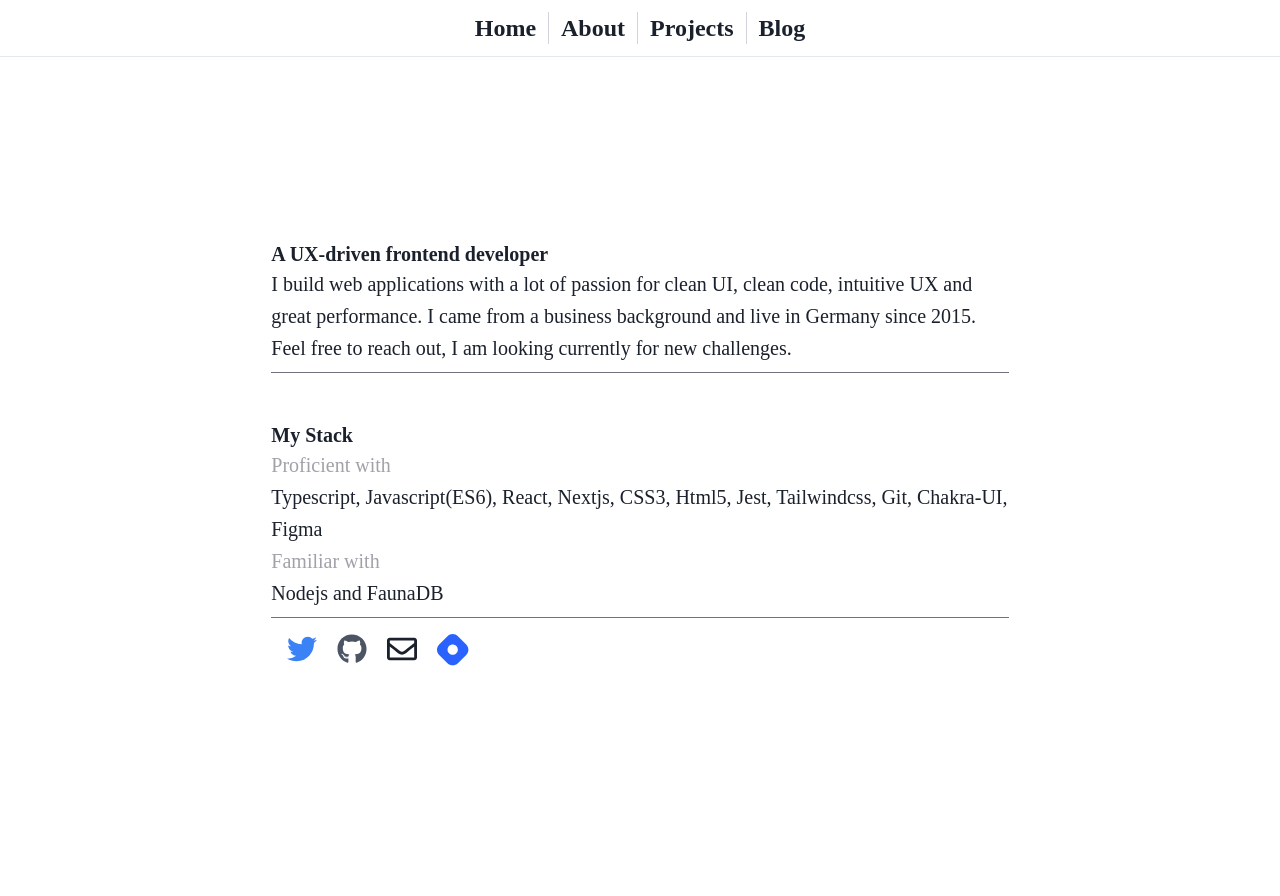
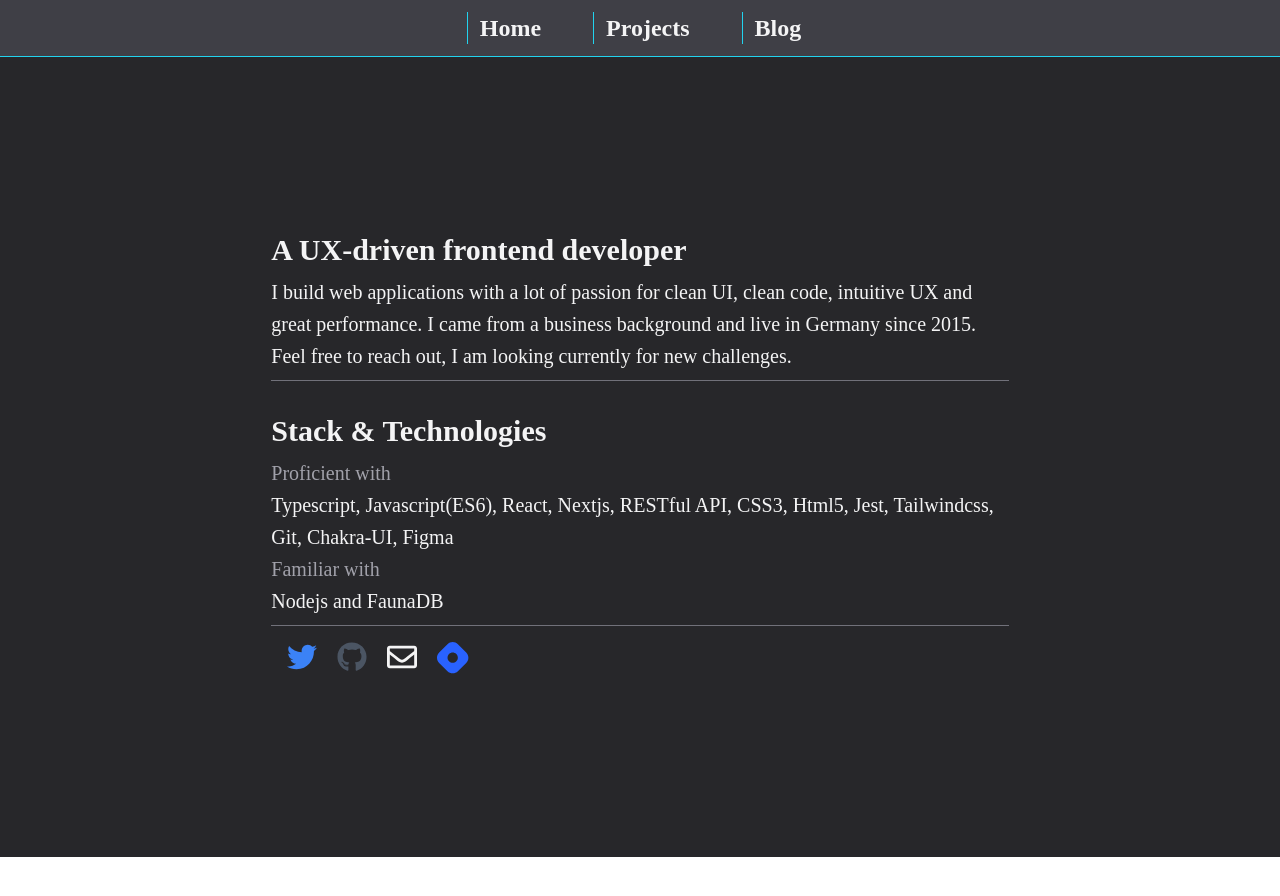
Before and after one commit to Ali-Hussein-dev/Ali-Hussein-dev, a Next.js app: page / in a window 1280 px wide. Built offline with nearby package versions, Linux system fonts and the light colour scheme.

Commit message:
feat: tweak UI

```diff
--- a/src/components/Header.tsx
+++ b/src/components/Header.tsx
@@ -2,13 +2,14 @@ import * as React from 'react'
 import { FaBars, FaTimes } from 'react-icons/fa'
 import Link from 'next/link'
 
-const linksList = ['Home', 'About', 'Projects', 'Blog']
+const linksList = ['Home', 'Projects', 'Blog']
 interface StyledLinkProps extends React.ComponentPropsWithoutRef<'button'> {
   label: string
 }
 const StyledLink: React.FC<StyledLinkProps> = ({ label, ...rest }) => (
   <button
-    className="px-3 mb-6 font-semibold hover:text-teal-400 hover:cursor-pointer active:text-blue-500 sm:mb-0"
+    type="button"
+    className="px-3 mb-6 font-semibold rounded hover:bg-zinc-900 hover:cursor-pointer sm:mb-0 active:translate-y-1"
     {...rest}
   >
     <Link href={`/${label === 'Home' ? '' : label}`}>
@@ -21,20 +22,22 @@ export const Header: React.FC = () => {
   return (
     <header
       className={`${
-        isOpen ? 'absolute h-screen bg-trueGray-50 z-20' : ''
-      } sm:relative bg-trueGray-50 w-full flex justify-end sm:justify-center items-start sm:items-center border-solid border-b border-trueGray-300 py-3`}
+        isOpen ? 'absolute h-screen bg-bg-zinc-700 z-20' : ''
+      } sm:relative bg-zinc-700 w-full flex justify-end sm:justify-center items-start sm:items-center border-solid border-b border-cyan-400 py-3`}
     >
       {/* -------------------------------------------------------------menu row for desktop */}
-      <div className="items-center hidden text-xl font-semibold divide-x divide-gray-300 sm:flex sm:flex-row md:text-2xl divide-solid">
+      <div className="justify-center gap-x-10 hidden w-full text-xl font-semibold sm:flex sm:flex-row md:text-2xl max-w-[880px]">
         {linksList.map((link) => (
-          <StyledLink key={link} label={link} />
+          <span key={link} className="border-l border-cyan-400">
+            <StyledLink label={link} />
+          </span>
         ))}
       </div>
       {/* -------------------------------------------------------------menu column for mobile devices */}
       <div
         className={`${
           isOpen ? 'relative' : 'hidden'
-        } sm:hidden flex flex-col mx-auto my-auto items-center text-trueGray-700 text-3xl font-semibold leading-relaxed`}
+        } sm:hidden flex flex-col mx-auto my-auto items-center text-zinc-700 text-3xl font-semibold leading-relaxed`}
       >
         {linksList.map((link) => (
           <StyledLink
@@ -45,13 +48,13 @@ export const Header: React.FC = () => {
         ))}
       </div>
       {/* -------------------------------------------------------------toggle button */}
-      <button
+      <a
         aria-label="toggle"
-        className="px-2 py-2 mr-3 rounded-sm text-trueGray-600 sm:hidden active:scale-75 focus:bg-trueGray-200 hover:bg-trueGray-200 focus:outline-none"
+        className="px-2 py-2 mr-3 rounded-sm text-zinc-600 sm:hidden active:scale-75 focus:bg-trueGray-200 hover:bg-trueGray-200 focus:outline-none"
         onClick={() => setIsOpen(!isOpen)}
       >
         {isOpen ? <FaTimes size="30" /> : <FaBars size="30" />}
-      </button>
+      </a>
     </header>
   )
 }
--- a/src/pages/Blog.tsx
+++ b/src/pages/Blog.tsx
@@ -1,5 +1,4 @@
 import { FiExternalLink } from 'react-icons/fi'
-import { Divider } from '@chakra-ui/react'
 import Head from 'next/head'
 //=======================
 const blogs = [
@@ -27,22 +26,17 @@ const blogs = [
       'https://cdn.hashnode.com/res/hashnode/image/upload/v1607477311816/bGSOK0mWB.jpeg',
   },
 ]
-const Blog: React.FC = () => {
-  // hooks
-  //--------------------------------------
-  // functions
-  //--------------------------------------
-  return (
-    <div className="grid w-full px-2 h-vh87 place-items-center" id="Blog">
+const Blog: React.FC = () => (
+  <div className="grid w-full h-screen px-2 place-items-center" id="Blog">
     <Head>
       <title>Projects</title>
     </Head>
     <div className="py-4 md:w-9/12 lg:w-7/12">
-        <h1 className="pb-1 mb-4 text-lg font-bold text-teal-500 border-b-4 border-teal-400 ">
-          BLOG
+      <h1 className="pb-1 mb-4 text-2xl font-bold border-b-4 text-cyan-500 border-cyan-400">
+        Last Articles
       </h1>
       {blogs.map((o, i) => (
-          <div key={i} className="mb-3">
+        <div key={i} className="mb-10 ">
           <div className="mb-3">
             {/* <Image
             src={o.imgSrc}
@@ -59,19 +53,17 @@ const Blog: React.FC = () => {
           >
             <div className="flex justify-between w-full gap-x-1">
               <div>
-                  <h2 className="text-lg text-blue-400">{o.title}</h2>
-                  <span className="text-trueGray-400">{o.pub} </span>
+                <h2 className="text-lg text-zinc-100">{o.title}</h2>
+                <span className="text-base text-zinc-500">{o.pub} </span>
               </div>
               <span className="pt-1">
-                  <FiExternalLink className=" text-trueGray-500" />
+                <FiExternalLink className=" text-zinc-400" />
               </span>
             </div>
           </a>
-            <Divider />
         </div>
       ))}
     </div>
   </div>
 )
-}
 export default Blog
--- a/src/pages/Projects.tsx
+++ b/src/pages/Projects.tsx
@@ -9,7 +9,7 @@ const projects = [
     description:
       'Dishes/drinks menü: digital menü for restaurants \nFeatures: dynamically-visible items, easy to navigate through items',
     stack:
-      'TS, Nextjs, React, FaunaDB, Jest, Testing-Library, Tailwindcss, Chakra-UI, Imgix, Nx-Workspaces',
+      'TS, Nextjs, React, FaunaDB, Redis, Jest, Testing-Library, Tailwindcss, Chakra-UI, Imgix, Nx-Workspaces',
   },
   {
     href: 'https://find-meaning.vercel.app/',
@@ -51,11 +51,11 @@ const ProjectCard: React.FC<{
         <source src={src} type={vidType} />
       </video>
     )}
-    <div className="pb-1 mb-4 border-b border-trueGray-200">
+    <div className="pb-1 mb-12 border-b border-zinc-600">
       <h2 className="mb-1 font-semibold uppercase">{name}</h2>
       <p className="">{description}</p>
-      <p className="text-blueGray-400">
-        <span className="font-semibold text-blueGray-700">Stack</span>: {stack}
+      <p className="text-zinc-400">
+        <span className="font-semibold text-zinc-100">Stack</span>: {stack}
       </p>
       <Link href={href}>demo</Link>
     </div>
@@ -69,9 +69,9 @@ const Link: React.FC<{ href: string; children: string }> = ({
     href={href}
     target="_blank"
     rel="noreferrer"
-    className="flex items-center w-24 mt-2 gap-1 text-blue-500 hover:text-blue-400"
+    className="flex items-center w-20 px-1 mt-2 gap-1 rounded text-cyan-500 hover:bg-black "
   >
-    {children} <FiExternalLink size="15" className="text-trueGray-400" />
+    {children} <FiExternalLink size="15" />
   </a>
 )
 //=======================
@@ -81,8 +81,8 @@ const Projects: React.FC = () => (
       <title>Projects</title>
     </Head>
     <div className="py-4 md:w-8/12 lg:w-6/12">
-      <h1 className="pb-1 mb-4 text-lg font-bold text-teal-500 border-b-4 border-teal-400">
-        PROJECTS
+      <h1 className="pb-1 mb-4 text-lg font-bold border-b-4 text-cyan-400 border-cyan-400">
+        Last PROJECTS
       </h1>
       {projects.map((o, i) => (
         <ProjectCard
--- a/src/pages/_app.tsx
+++ b/src/pages/_app.tsx
@@ -6,23 +6,21 @@ import '../css/global.css'
 const MyApp: React.FC<{ Component: React.FC; pageProps: any }> = ({
   Component,
   pageProps,
-}): JSX.Element => {
-  return (
+}): JSX.Element => (
   <ChakraProvider>
-      <main className="text-trueGray-600 lg:text-xl">
+    <main className="text-zinc-100 lg:text-xl">
       <Head>
         <link rel="icon" href="/favicon-32x32.png" />
         <meta name="viewport" content="width=device-width, initial-scale=1" />
         <title>Ali Hussein</title>
       </Head>
       <Header />
-        <div className="z-10 bg-white">
+      <div className="z-10 bg-zinc-800">
         <Component {...pageProps} />
       </div>
       <Footer />
     </main>
   </ChakraProvider>
 )
-}
 
 export default MyApp
--- a/src/pages/index.tsx
+++ b/src/pages/index.tsx
@@ -33,30 +33,27 @@ const Link: React.FC<LinkProp> = ({ href, IconName, cn, children }) => (
   </div>
 )
 //=======================
-const About: React.FC = () => {
-  // hooks
-  //--------------------------------------
-  // functions
-  //--------------------------------------
-  return (
-    <section id="About" className="grid min-h-screen px-2 place-items-center">
+const Index: React.FC = () => (
+  <section id="Home" className="grid min-h-screen px-2 place-items-center">
     <Head>
       <title>About</title>
     </Head>
     <div className="py-4 md:w-9/12 lg:w-7/12 ">
-        <h2 className="font-semibold">A UX-driven frontend developer</h2>
-        <p className="pb-2 mb-12 leading-8 border-b border-zinc-500">
-          I build web applications with a lot of passion for clean UI, clean
-          code, intuitive UX and great performance. I came from a business
-          background and live in Germany since 2015. Feel free to reach out, I
-          am looking currently for new challenges.
+      <h2 className="mb-2 text-3xl font-semibold">
+        A UX-driven frontend developer
+      </h2>
+      <p className="pb-2 mb-8 leading-8 border-b border-zinc-500">
+        I build web applications with a lot of passion for clean UI, clean code,
+        intuitive UX and great performance. I came from a business background
+        and live in Germany since 2015. Feel free to reach out, I am looking
+        currently for new challenges.
       </p>
-        <h2 className="font-semibold ">My Stack</h2>
+      <h2 className="mb-2 text-3xl font-semibold">Stack & Technologies</h2>
       <div className="pb-2 mb-2 leading-8 border-b border-zinc-500">
         <h3 className="text-zinc-400">Proficient with</h3>
         <p>
-            Typescript, Javascript(ES6), React, Nextjs, CSS3, Html5, Jest,
-            Tailwindcss, Git, Chakra-UI, Figma
+          Typescript, Javascript(ES6), React, Nextjs, RESTful API, CSS3, Html5,
+          Jest, Tailwindcss, Git, Chakra-UI, Figma
         </p>
         <h3 className="text-zinc-400">Familiar with</h3>
         <p>Nodejs and FaunaDB</p>
@@ -69,11 +66,7 @@ const About: React.FC = () => {
         ))}
         <span className="p-1 ml-3 rounded-xl hover:bg-trueGray-50">
           <Link href={'https://hashnode.com/@Ali-2021'} cn="">
-              <svg
-                className="w-8 fill-current"
-                viewBox="0 0 118 118"
-                fill="none"
-              >
+            <svg className="w-8 fill-current" viewBox="0 0 118 118" fill="none">
               <path
                 fillRule="evenodd"
                 clipRule="evenodd"
@@ -87,5 +80,4 @@ const About: React.FC = () => {
     </div>
   </section>
 )
-}
-export default About
+export default Index
```
Lines whose indentation alone changed are shown as unchanged.
